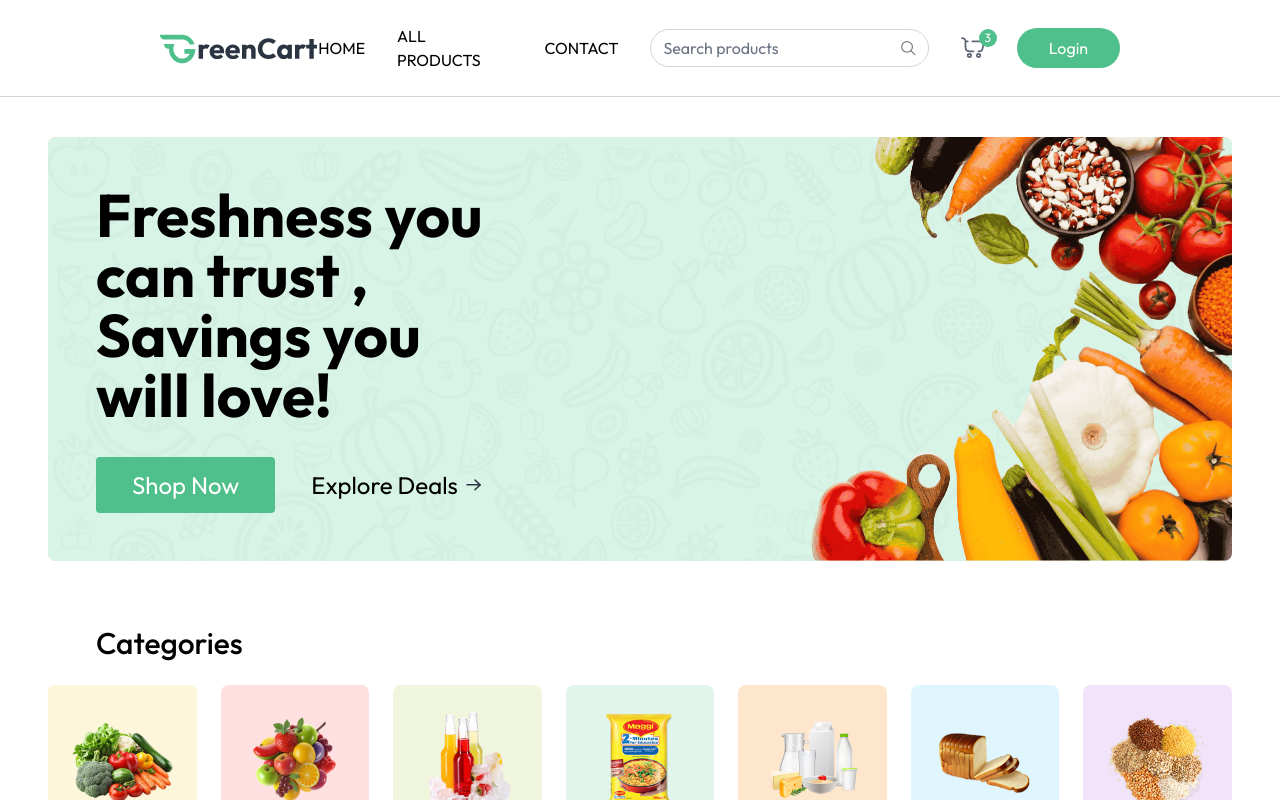
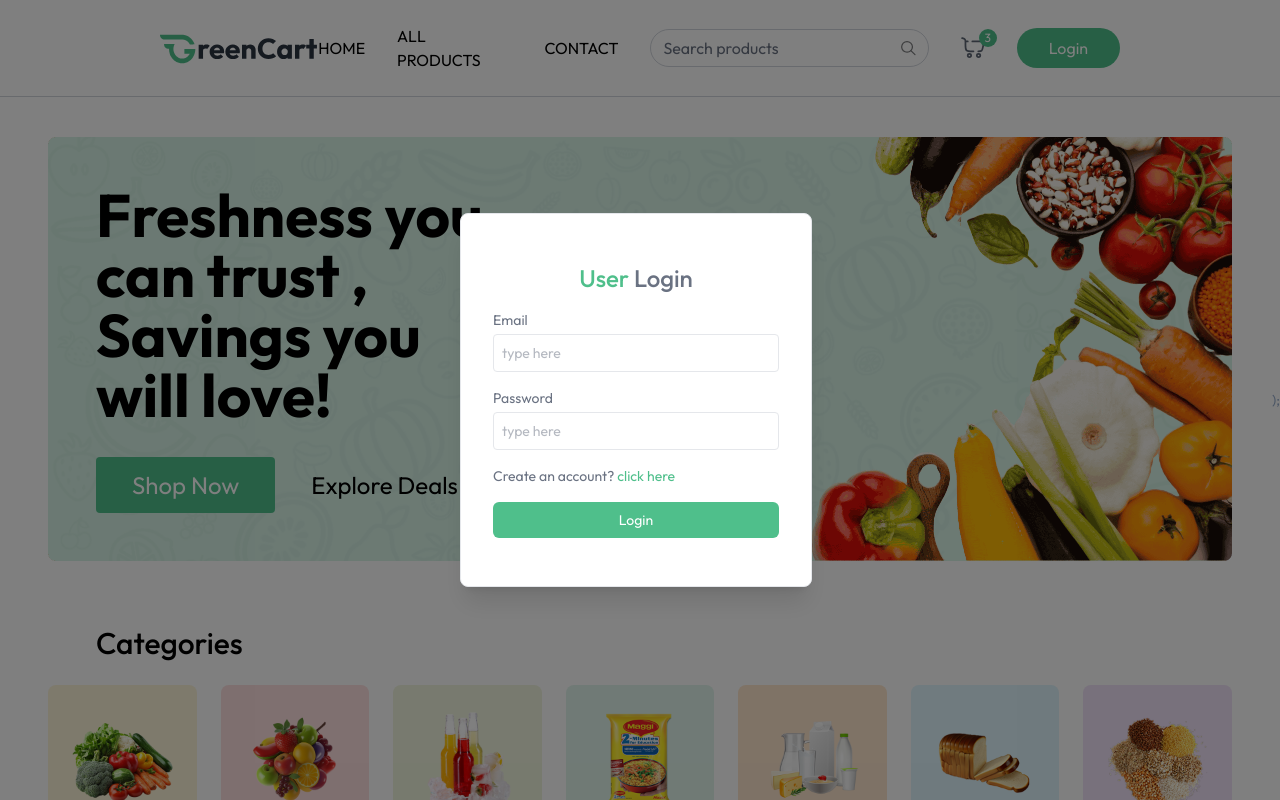
Before and after one commit to garima-singal/GreenCart, a React (Vite) app in the folder client/: page / in a window 1280 px wide. Both pictures are taken after a click on the button "Login". Shown: the top 800 px of the page. Built offline with nearby package versions, Linux system fonts and the light colour scheme.

Commit message:
Login & sign up page

```diff
--- a/client/src/App.jsx
+++ b/client/src/App.jsx
@@ -1,18 +1,19 @@
-//rafc
 import React from 'react';
 import Navbar from "./components/Navbar";
 import { Route, Routes, useLocation } from 'react-router-dom';
 import {Toaster} from 'react-hot-toast'
 import Home from "./pages/Home";
 import Footer from './components/Footer';
+import { useAppContext } from './context/AppContext';
+import Login from './components/Login';
 
 const App = () => {
     const isSellerPath = useLocation().pathname.includes("seller");
-
+    const {showUserLogin} = useAppContext();
   return (
     <div>
       {isSellerPath ?null :<Navbar/>}
-
+       {showUserLogin ? <Login/> : null}
       <Toaster />
       <div className={'${isSellerPath ? " " :"px-6 md:px-16 lg:px-24 xl:px-32"}'} />
         <Routes>
--- /dev/null
+++ b/client/src/components/Login.jsx
@@ -0,0 +1,61 @@
+import React from 'react'
+import { useAppContext } from '../context/AppContext';
+
+const Login = () => {
+
+
+    const{setShowUserLogin , setUser} = useAppContext()
+    const [state, setState] = React.useState("login");
+    const [name, setName] = React.useState("");
+    const [email, setEmail] = React.useState("");
+    const [password, setPassword] = React.useState("");
+
+    const onSubmitHandler = async(event)=>{
+        event.preventDefault();
+        setUser({
+            email:"abc@mail.com",
+            name:"ABC"
+        })
+    }
+
+    return (
+        <div onClick={()=>setShowUserLogin (false)}  className='fixed top-0 bottom-0 left-0 right-0 z-30 flex items-center text-sm text-gray-600 bg-black/50'>
+        <form onSubmit={onSubmitHandler} onClick={(e)=>e.stopPropagation()} className="flex flex-col gap-4 m-auto items-start p-8 py-12 w-80 sm:w-[352px] text-gray-500 rounded-lg shadow-xl border border-gray-200 bg-white">
+            <p className="text-2xl font-medium m-auto">
+                <span className="text-[#4fbf8b]">User</span> {state === "login" ? "Login" : "Sign Up"}
+            </p>
+            {state === "register" && (
+                <div className="w-full">
+                    <p>Name</p>
+                    <input onChange={(e) => setName(e.target.value)} value={name} placeholder="type here" className="border border-gray-200 rounded w-full p-2 mt-1 outline-[#4fbf8b]" type="text" required />
+                </div>
+            )}
+            <div className="w-full ">
+                <p>Email</p>
+                <input onChange={(e) => setEmail(e.target.value)} value={email} placeholder="type here" className="border border-gray-200 rounded w-full p-2 mt-1 outline-[#4fbf8b]" type="email" required />
+            </div>
+            <div className="w-full ">
+                <p>Password</p>
+                <input onChange={(e) => setPassword(e.target.value)} value={password} placeholder="type here" className="border border-gray-200 rounded w-full p-2 mt-1 outline-[#4fbf8b]" type="password" required />
+            </div>
+            {state === "register" ? (
+                <p>
+                    Already have account? <span onClick={() => setState("login")} className="text-[#4fbf8b] cursor-pointer">click here</span>
+                </p>
+            ) : (
+                <p>
+                    Create an account? <span onClick={() => setState("register")} className="text-[#4fbf8b] cursor-pointer">click here</span>
+                </p>
+            )}
+            <button className="bg-[#4fbf8b] hover:bg-[#44ae7c] transition-all text-white w-full py-2 rounded-md cursor-pointer">
+                {state === "register" ? "Create Account" : "Login"}
+            </button>
+        </form>
+
+    );
+</div>
+
+    )
+
+};
+export default Login ;
```
Also changed, not shown: client/src/components/Footer.jsx (line endings or trailing spaces).
